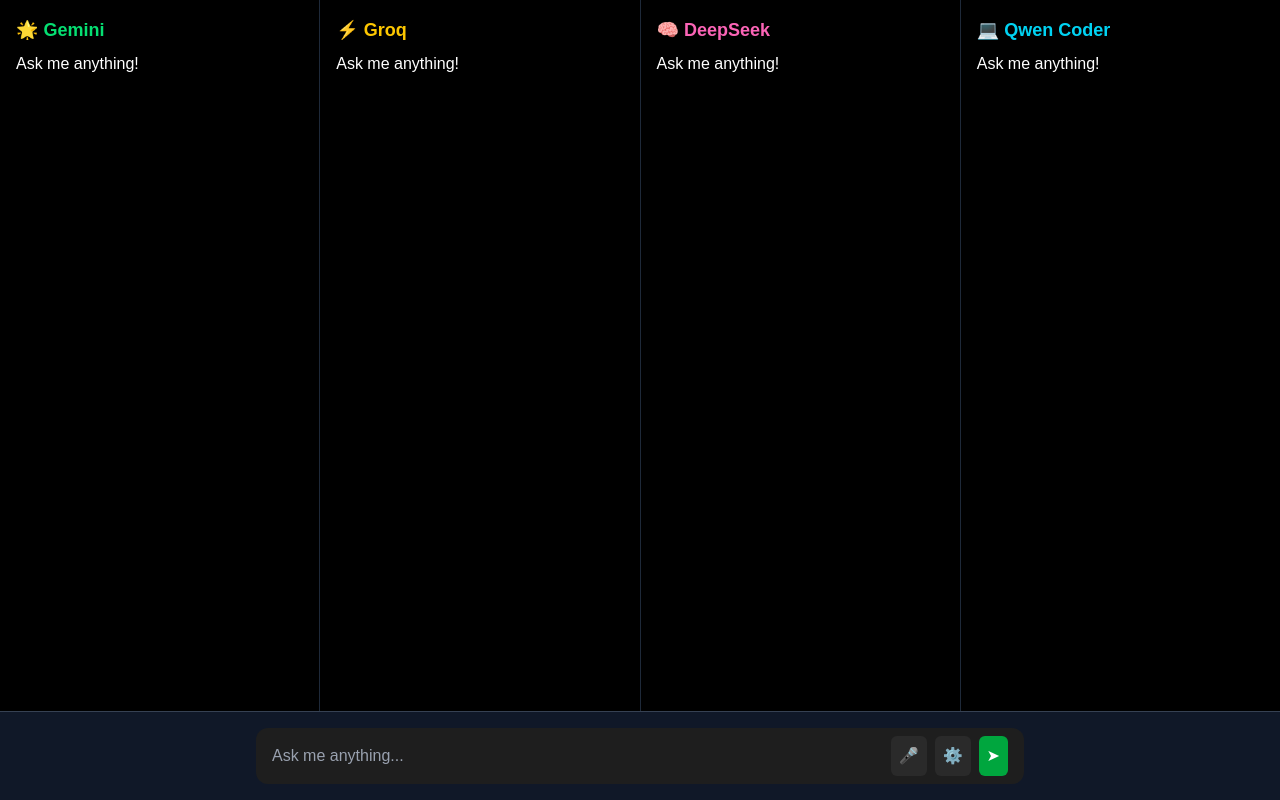
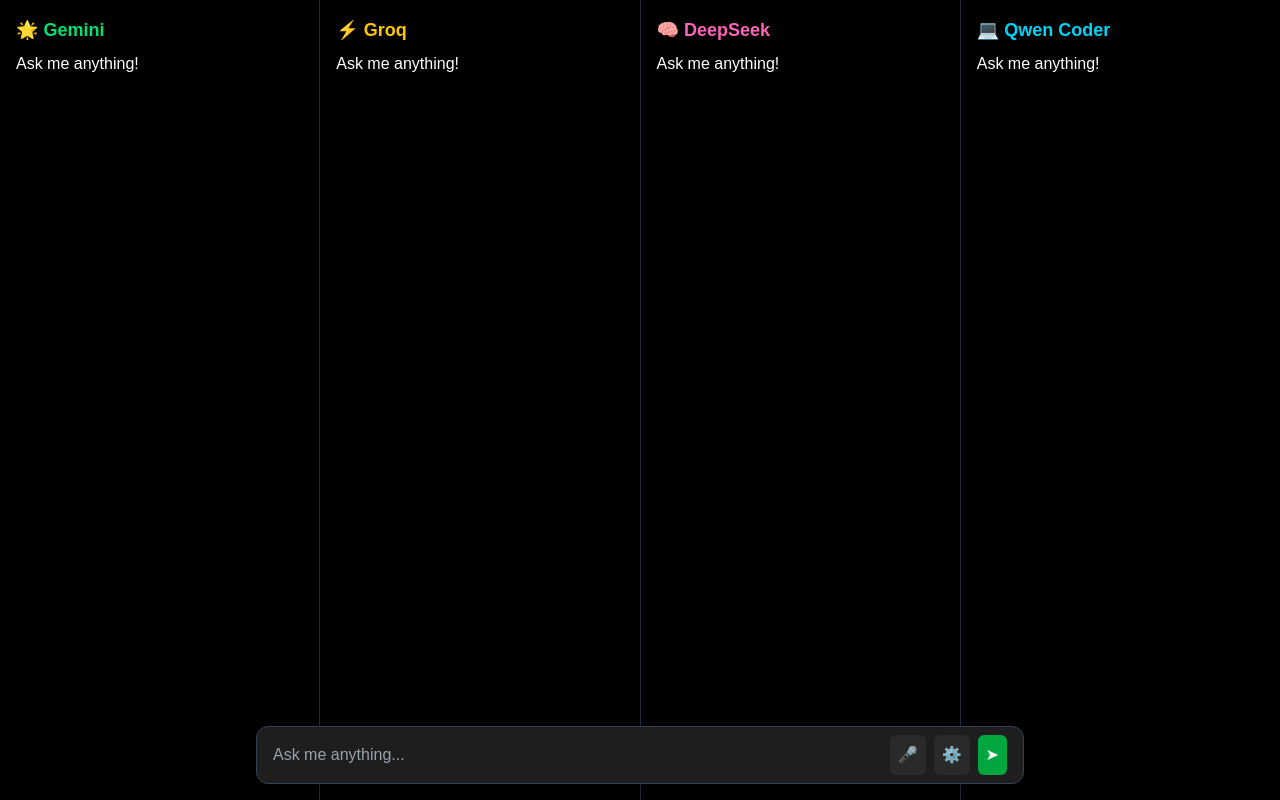
Before and after one commit to ad1tyaydv/ai-fiesta-opensource, a Next.js app: page / in a window 1280 px wide. Built offline with nearby package versions, Linux system fonts and the light colour scheme.

Commit message:
chatbox ui changed

```diff
--- a/src/app/page.tsx
+++ b/src/app/page.tsx
@@ -77,8 +77,8 @@
       </div>
 
       {/* Bottom Chat Input */}
-      <div className="p-4 border-t border-gray-700 bg-gray-900 flex justify-center">
-        <div className="w-full max-w-3xl bg-[#1E1E1E] rounded-xl flex items-center px-4 py-2 gap-2">
+      <div className="fixed bottom-4 left-1/2 transform -translate-x-1/2 w-full px-4 flex justify-center z-50">
+        <div className="w-full max-w-3xl bg-[#1E1E1E] rounded-xl flex items-center px-4 py-2 gap-2 shadow-lg border border-gray-700">
           <textarea
             autoFocus
             value={message}
@@ -89,7 +89,6 @@
             className="flex-1 bg-transparent resize-none outline-none text-white placeholder-gray-400"
           />
 
-          {/* Optional Icons (Replace with React Icons if needed) */}
           <button
             type="button"
             className="p-2 rounded-md bg-[#2A2A2A] hover:bg-[#3A3A3A] text-white"
@@ -107,7 +106,6 @@
           </button>
 
           <button
-            type="button"
             onClick={sendMessage}
             disabled={loading}
             className="p-2 rounded-md bg-green-600 hover:bg-green-700 text-white disabled:opacity-50"
```
